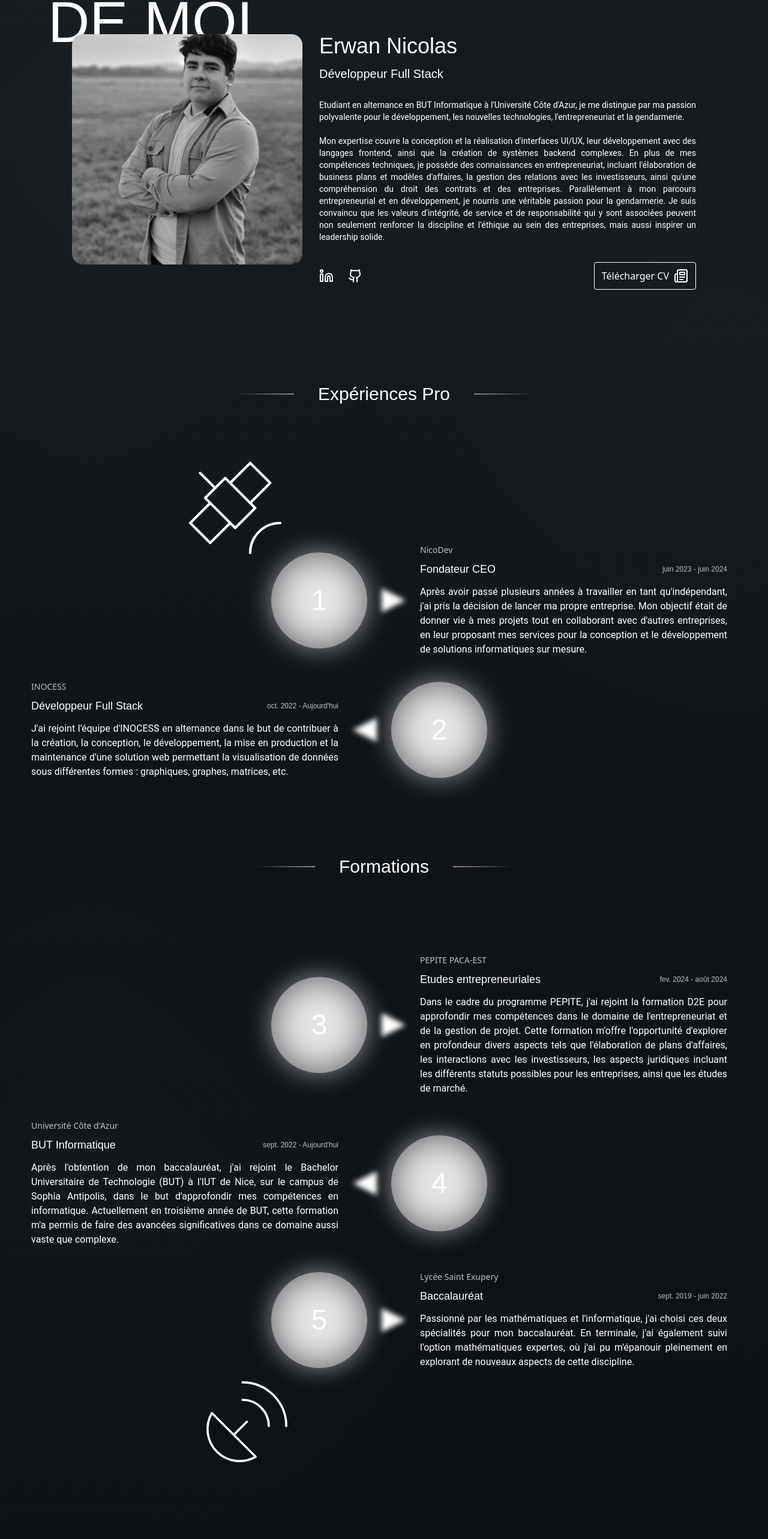
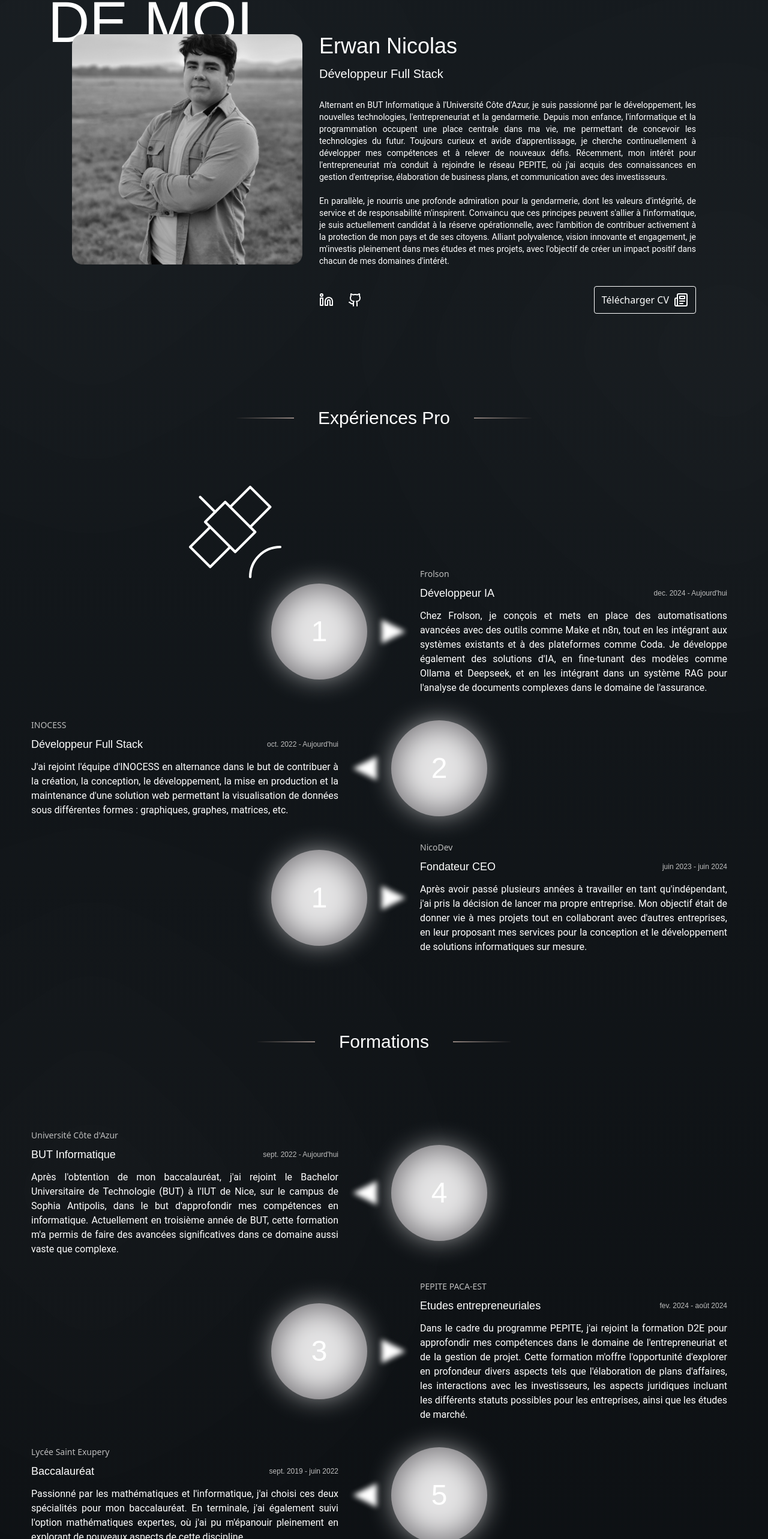
Before and after one commit to NicoDev99/nicodev99.github.io, a Vue app: page / in a window 1280 px wide. Shown: the part 987-3553 px from the top of the page at 60% size. Built offline with nearby package versions, Linux system fonts and the light colour scheme; what tailwindcss-animation-delay would draw is missing.

Commit message:
Portfolio Update

```diff
--- a/src/Main.vue
+++ b/src/Main.vue
@@ -43,15 +43,20 @@
                         <h2 class="text-white font-Gruppo mt-3 text-xl 2xl:text-2xl text-center xl:text-left">Développeur Full Stack</h2>
 
                         <p class="font-Roboto text-white text-justify text-xs md:text-sm mt-7">
-                            Etudiant en alternance en BUT Informatique à l'Université Côte d'Azur, je me distingue par ma passion polyvalente pour le développement, les nouvelles technologies, l'entrepreneuriat et la gendarmerie.<br /><br />
-                            Mon expertise couvre la conception et la réalisation d'interfaces UI/UX, leur développement avec des langages frontend, ainsi que la création de systèmes backend complexes. En plus de mes compétences techniques, je possède des connaissances en entrepreneuriat, incluant l'élaboration de business plans et modèles d'affaires, la gestion des relations avec les investisseurs, ainsi qu'une compréhension du droit des contrats et des entreprises. Parallèlement à mon parcours entrepreneurial et en développement, je nourris une véritable passion pour la gendarmerie. Je suis convaincu que les valeurs d'intégrité, de service et de responsabilité qui y sont associées peuvent non seulement renforcer la discipline et l'éthique au sein des entreprises, mais aussi inspirer un leadership solide.
+                            Alternant en BUT Informatique à l'Université Côte d'Azur, je suis passionné par le développement, les nouvelles technologies,
+                            l'entrepreneuriat et la gendarmerie. Depuis mon enfance, l'informatique et la programmation occupent une place centrale dans ma vie,
+                            me permettant de concevoir les technologies du futur. Toujours curieux et avide d'apprentissage, je cherche continuellement à développer
+                            mes compétences et à relever de nouveaux défis. Récemment, mon intérêt pour l'entrepreneuriat m'a conduit à rejoindre le réseau PEPITE,
+                            où j'ai acquis des connaissances en gestion d'entreprise, élaboration de business plans, et communication avec des investisseurs.<br /><br />
+
+                            En parallèle, je nourris une profonde admiration pour la gendarmerie, dont les valeurs d'intégrité, de service et de responsabilité m'inspirent.
+                            Convaincu que ces principes peuvent s'allier à l'informatique, je suis actuellement candidat à la réserve opérationnelle, avec l'ambition de contribuer
+                            activement à la protection de mon pays et de ses citoyens. Alliant polyvalence, vision innovante et engagement, je m'investis pleinement dans mes études
+                            et mes projets, avec l'objectif de créer un impact positif dans chacun de mes domaines d'intérêt.
                         </p>
 
                         <div class="md:flex md:justify-between md:items-center mt-8">
                             <div class="flex gap-x-6 justify-center md:justify-normal">
-                                <!-- <a href="/" target="_blank" class="hover:-translate-y-1 duration-300">
-                                    <InstagramIcon color="white" />
-                                </a> -->
 
                                 <a href="https://www.linkedin.com/in/erwan-nicolas-79729029a/" target="_blank" class="hover:-translate-y-1 duration-300">
                                     <LinkedinIcon color="white" />
@@ -82,36 +87,20 @@
               <div class="w-fit mx-auto relative">
                 <Satellite width="200" height="200" color="white" class="-rotate-90 hidden xl:block translate-x-8 2xl:translate-x-20 translate-y-10"/>
 
-                <!-- <ExperienceElement number="1" orientation="left" class="translate-x-0 xl:translate-x-48 2xl:translate-x-64 mb-40 xl:mb-0 mt-24 xl:mt-0">
-                  <div class="text-white w-full max-w-lg 2xl:max-w-xl" data-aos="fade-right">
+                <ExperienceElement number="1" orientation="left" class="translate-x-0 xl:translate-x-48 2xl:translate-x-64 mb-40 xl:mb-0 mt-24 xl:mt-0">
+                  <div class="text-white w-full max-w-lg 2xl:max-w-xl" data-aos="fade-left">
                     <div class="mb-3">
-                      <h3 class="font-Yaldevi text-[#BDBDBD] text-sm mb-2">Breaking Hardware</h3>
+                      <h3 class="font-Yaldevi text-[#BDBDBD] text-sm mb-2">Frolson</h3>
                       <div class="flex justify-between items-center">
-                        <h1 class="font-ZenDots text-sm lg:text-lg 2xl:text-xl">Teach Lead</h1>
-                        <p class="text-[#BDBDBD] text-xs 2xl:text-sm font-YujiSyuku text-right">mai 2024 - Aujourd’hui</p>
+                        <h1 class="font-ZenDots text-sm lg:text-lg 2xl:text-xl">Développeur IA</h1>
+                        <p class="text-[#BDBDBD] text-xs 2xl:text-sm font-YujiSyuku text-right">dec. 2024 - Aujourd'hui</p>
                       </div>
                     </div>
                     <p class="text-justify font-Roboto text-sm lg:text-base">
-                      J'ai rejoint Breaking Hardware en tant que Tech Lead spécialisé dans le développement web. Mes missions incluent la validation
-                      du code de mon équipe et le développement de la structure web de l'entreprise. Je partage également mes connaissances en formant les
-                      plus jeunes développeurs. Enfin, je réalise divers projets pour nos clients, en assurant leur satisfaction grâce à des solutions personnalisées.
-                    </p>
-                  </div>
-                </ExperienceElement> -->
-
-                <ExperienceElement number="1" orientation="left" class="translate-x-0 xl:translate-x-48 2xl:translate-x-64 mb-40 xl:mb-0 mt-24 xl:mt-0">
-                  <div class="text-white w-full max-w-lg 2xl:max-w-xl" data-aos="fade-left">
-                    <div class="mb-3">
-                      <h3 class="font-Yaldevi text-[#BDBDBD] text-sm mb-2">NicoDev</h3>
-                      <div class="flex justify-between items-center">
-                        <h1 class="font-ZenDots text-sm lg:text-lg 2xl:text-xl">Fondateur CEO</h1>
-                        <p class="text-[#BDBDBD] text-xs 2xl:text-sm font-YujiSyuku text-right">juin 2023 - juin 2024</p>
-                      </div>
-                    </div>
-                    <p class="text-justify font-Roboto text-sm lg:text-base">
-                      Après avoir passé plusieurs années à travailler en tant qu'indépendant, j'ai pris la décision de lancer ma propre entreprise.
-                      Mon objectif était de donner vie à mes projets tout en collaborant avec d'autres entreprises, en leur proposant mes services pour
-                      la conception et le développement de solutions informatiques sur mesure.
+                        Chez Frolson, je conçois et mets en place des automatisations
+                        avancées avec des outils comme Make et n8n, tout en les intégrant aux systèmes existants et à des plateformes comme Coda.
+                        Je développe également des solutions d'IA, en fine-tunant des modèles comme Ollama et Deepseek, et en les intégrant dans un
+                        système RAG pour l'analyse de documents complexes dans le domaine de l'assurance.
                     </p>
                   </div>
                 </ExperienceElement>
@@ -131,6 +120,23 @@
                     </p>
                   </div>
                 </ExperienceElement>
+
+                <ExperienceElement number="1" orientation="left" class="translate-x-0 xl:translate-x-48 2xl:translate-x-64 mb-40 xl:mb-0 mt-10">
+                  <div class="text-white w-full max-w-lg 2xl:max-w-xl" data-aos="fade-left">
+                    <div class="mb-3">
+                      <h3 class="font-Yaldevi text-[#BDBDBD] text-sm mb-2">NicoDev</h3>
+                      <div class="flex justify-between items-center">
+                        <h1 class="font-ZenDots text-sm lg:text-lg 2xl:text-xl">Fondateur CEO</h1>
+                        <p class="text-[#BDBDBD] text-xs 2xl:text-sm font-YujiSyuku text-right">juin 2023 - juin 2024</p>
+                      </div>
+                    </div>
+                    <p class="text-justify font-Roboto text-sm lg:text-base">
+                      Après avoir passé plusieurs années à travailler en tant qu'indépendant, j'ai pris la décision de lancer ma propre entreprise.
+                      Mon objectif était de donner vie à mes projets tout en collaborant avec d'autres entreprises, en leur proposant mes services pour
+                      la conception et le développement de solutions informatiques sur mesure.
+                    </p>
+                  </div>
+                </ExperienceElement>
               </div>
 
               <!-- Formations -->
@@ -140,7 +146,24 @@
 
               <div class="w-fit mx-auto relative">
 
-                <ExperienceElement number="3" orientation="left" class="translate-x-0 xl:translate-x-48 2xl:translate-x-64 mt-24 xl:mt-0 mb-40 xl:mb-0">
+                <ExperienceElement number="4" orientation="right" class="translate-x-0 xl:-translate-x-52 2xl:-translate-x-64 mt-24 xl:mt-0 mb-40 xl:mb-0">
+                  <div class="text-white w-full max-w-lg 2xl:max-w-xl" data-aos="fade-right">
+                    <div class="mb-3">
+                      <h3 class="font-Yaldevi text-[#BDBDBD] text-sm mb-2">Université Côte d'Azur</h3>
+                      <div class="flex justify-between items-center">
+                        <h1 class="font-ZenDots text-sm lg:text-lg 2xl:text-xl">BUT Informatique</h1>
+                        <p class="text-[#BDBDBD] text-xs 2xl:text-sm font-YujiSyuku text-right">sept. 2022 - Aujourd'hui</p>
+                      </div>
+                    </div>
+                    <p class="text-justify font-Roboto text-sm lg:text-base">
+                      Après l'obtention de mon baccalauréat, j'ai rejoint le Bachelor Universitaire de Technologie (BUT) à l'IUT de Nice,
+                      sur le campus de Sophia Antipolis, dans le but d'approfondir mes compétences en informatique. Actuellement en troisième année de BUT, cette
+                      formation m'a permis de faire des avancées significatives dans ce domaine aussi vaste que complexe.
+                    </p>
+                  </div>
+                </ExperienceElement>
+
+                <ExperienceElement number="3" orientation="left" class="translate-x-0 xl:translate-x-48 2xl:translate-x-64 mt-10 mb-40 xl:mb-0">
                   <div class="text-white w-full max-w-lg 2xl:max-w-xl" data-aos="fade-left">
                     <div class="mb-3">
                       <h3 class="font-Yaldevi text-[#BDBDBD] text-sm mb-2">PEPITE PACA-EST</h3>
@@ -158,24 +181,7 @@
                   </div>
                 </ExperienceElement>
 
-                <ExperienceElement number="4" orientation="right" class="translate-x-0 xl:-translate-x-52 2xl:-translate-x-64 mt-10 mb-40 xl:mb-0">
-                  <div class="text-white w-full max-w-lg 2xl:max-w-xl" data-aos="fade-right">
-                    <div class="mb-3">
-                      <h3 class="font-Yaldevi text-[#BDBDBD] text-sm mb-2">Université Côte d'Azur</h3>
-                      <div class="flex justify-between items-center">
-                        <h1 class="font-ZenDots text-sm lg:text-lg 2xl:text-xl">BUT Informatique</h1>
-                        <p class="text-[#BDBDBD] text-xs 2xl:text-sm font-YujiSyuku text-right">sept. 2022 - Aujourd'hui</p>
-                      </div>
-                    </div>
-                    <p class="text-justify font-Roboto text-sm lg:text-base">
-                      Après l'obtention de mon baccalauréat, j'ai rejoint le Bachelor Universitaire de Technologie (BUT) à l'IUT de Nice,
-                      sur le campus de Sophia Antipolis, dans le but d'approfondir mes compétences en informatique. Actuellement en troisième année de BUT, cette
-                      formation m'a permis de faire des avancées significatives dans ce domaine aussi vaste que complexe.
-                    </p>
-                  </div>
-                </ExperienceElement>
-
-                <ExperienceElement number="5" orientation="left" class="translate-x-0 xl:translate-x-48 2xl:translate-x-64 mt-10">
+                <ExperienceElement number="5" orientation="right" class="translate-x-0 xl:-translate-x-52 2xl:-translate-x-64 mt-10">
                   <div class="text-white w-full max-w-lg 2xl:max-w-xl" data-aos="fade-left">
                     <div class="mb-3">
                       <h3 class="font-Yaldevi text-[#BDBDBD] text-sm mb-2">Lycée Saint Exupery</h3>
@@ -191,7 +197,7 @@
                   </div>
                 </ExperienceElement>
 
-                <SatelliteDish width="175" height="175" color="white" class="absolute left-16 2xl:left-24 hidden xl:block"/>
+                <SatelliteDish width="175" height="175" color="white" class="absolute left-64 hidden xl:block"/>
             </div>
         </div>
         </div>
@@ -227,6 +233,8 @@
               <ProgressBar color="#1A58CF" progress="30" name="TypeScript" class="mt-16" />
               <ProgressBar color="#2B9DDD" progress="30" name="Docker" class="mt-16" />
               <ProgressBar color="#A259FF" progress="80" name="Figma" class="mt-16" />
+              <ProgressBar color="#95a69f" progress="20" name="IA" class="mt-16" />
+              <LinearProgressBar firstColor="#0ebeff" endColor="#ff42b3" progress="20" name="Automatisation" class="mt-16"/>
             </div>
 
             <div class="flex items-center mt-24 ml-0 md:ml-8">
```
Also changed, not shown: 1 other file (tests, documents, lock files or other folders).
